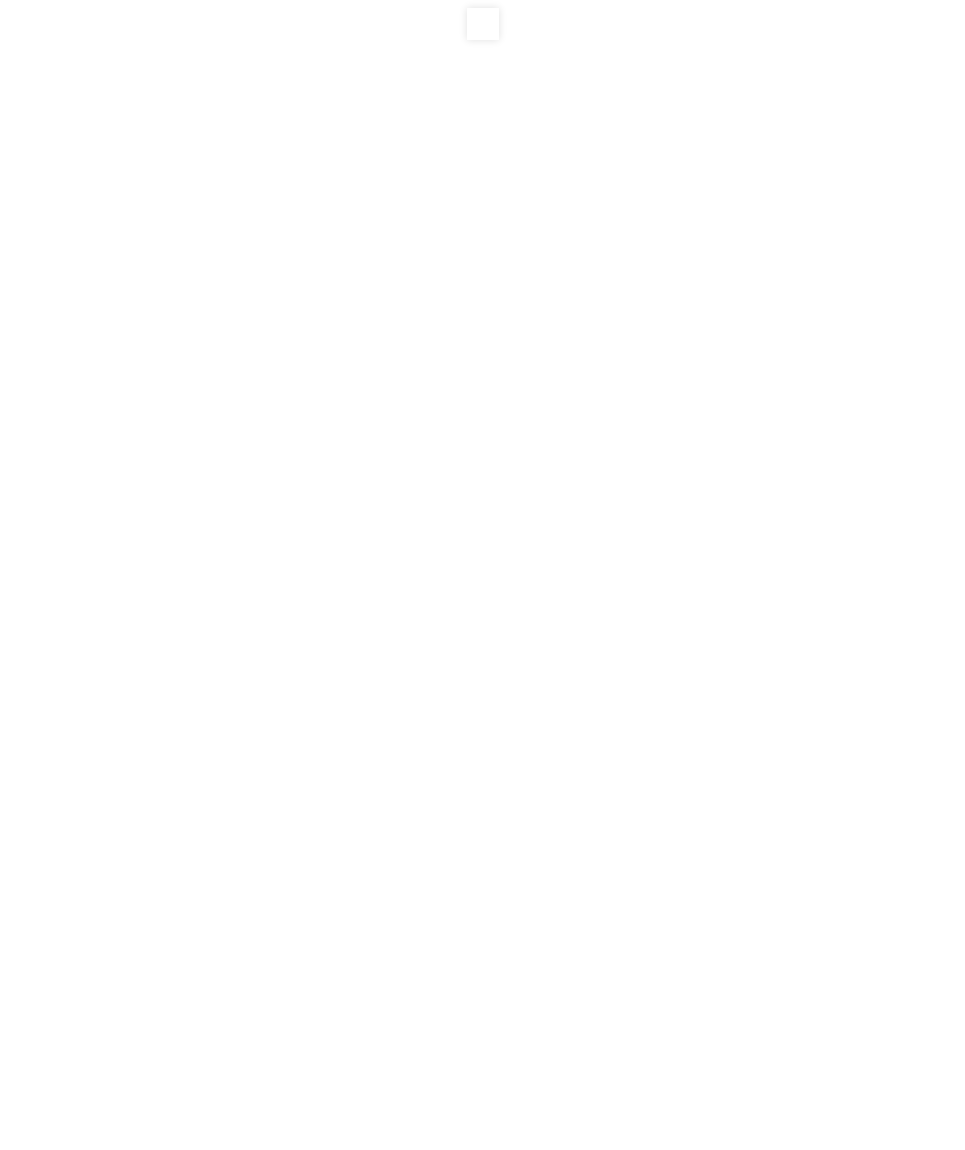
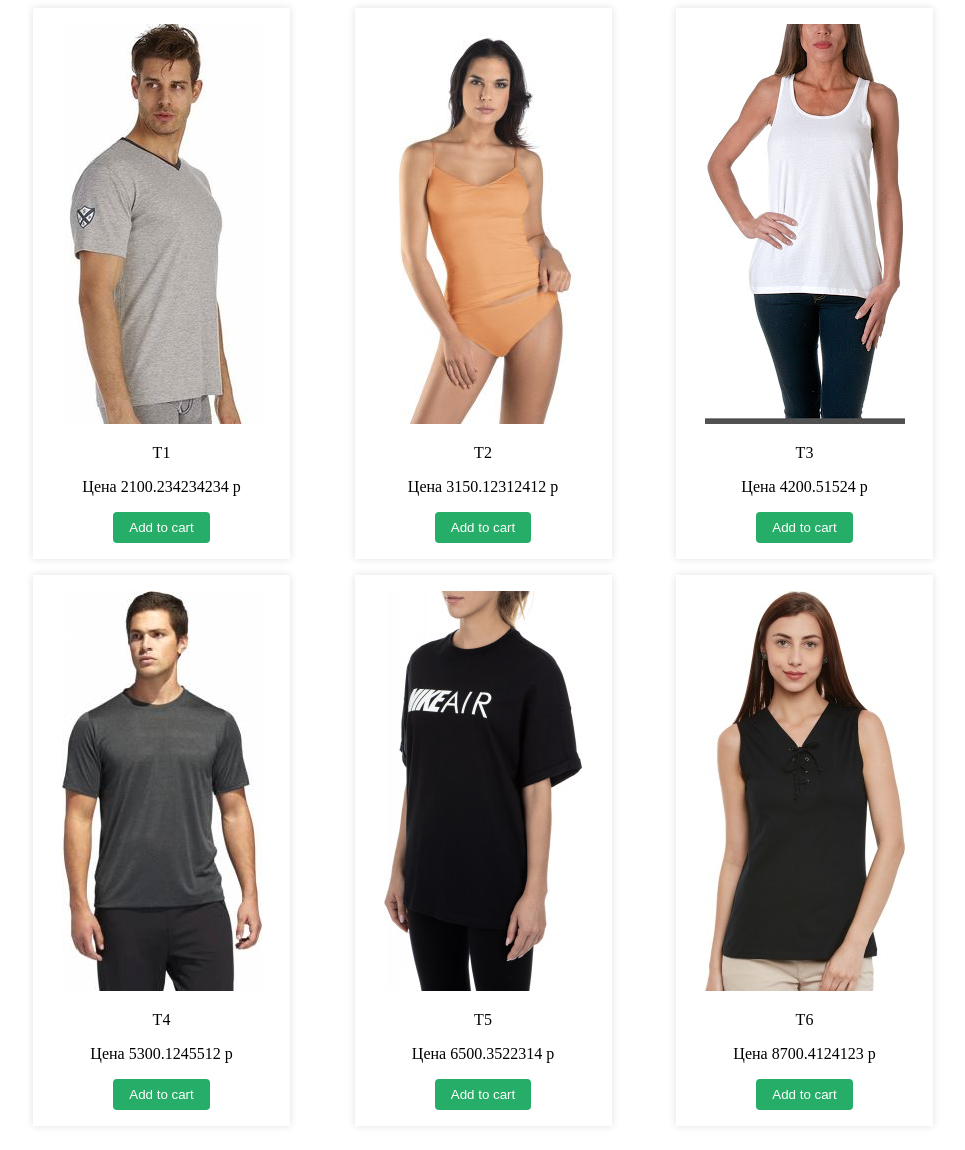
Before and after one commit to Pavel-Vinogradov/online_shop, a Vue app: page / in a window 1280 px wide. Shown: the whole page, without its empty margins (157-1122 px from the left). Before the commit the page ends 800 px from the top, so only its background shows below. Built offline with nearby package versions, Linux system fonts and the light colour scheme.

Commit message:
create item__catalog

```diff
--- a/src/App.vue
+++ b/src/App.vue
@@ -1,5 +1,6 @@
 <template>
   <div id="app">
+
 <v-main-wrap/>
   </div>
 </template>
--- a/src/assets/style/style.scss
+++ b/src/assets/style/style.scss
@@ -29,6 +29,7 @@
   box-shadow: 0 0 8px 0 #e0e0e0;
   padding: $padding*2;
   margin-bottom: $margin*2;
+  text-align: center;
   &__image {
     width: 100px;
   }
--- a/src/components/v-catalog-item.vue
+++ b/src/components/v-catalog-item.vue
@@ -1,9 +1,16 @@
 <template>
-<div class="v-catalog-item"></div>
+<div class="v-catalog-item">
+  <img :src="require('../assets/img/'+item.image)"
+       :alt="item.image">
+  <p> {{item.article}}</p>
+  <p> Цена {{item.price}} р</p>
+  <button class="btn">Add to cart</button>
+</div>
 </template>
 
 <script>
 export default {
-name: "v-catalog-item"
+name: "v-catalog-item",
+  props:{item:Object},
 }
 </script>
--- a/src/components/v-catalog.vue
+++ b/src/components/v-catalog.vue
@@ -1,6 +1,7 @@
 <template>
 <div class="v-catalog__list">
-<v-catalog-item/>
+<v-catalog-item
+ v-for="item in products" v-bind:key="item.article" v-bind:item="item"/>
 </div>
 </template>
 
@@ -8,6 +9,60 @@
 import VCatalogItem from "@/components/v-catalog-item";
 export default {
 name: "v-catalog",
-  components: {VCatalogItem}
+  components: {VCatalogItem},
+  data(){
+  return{
+    products: [
+      {
+        "image": "1.jpg",
+        "name": "T-shirt 1",
+        "price": 2100.234234234,
+        "article": "T1",
+        "available": true,
+        "category": "Мужские"
+      },
+      {
+        "image": "2.jpg",
+        "name": "T-shirt 2",
+        "price": 3150.12312412,
+        "article": "T2",
+        "available": true,
+        "category": "Женские"
+      },
+      {
+        "image": "3.jpg",
+        "name": "T-shirt 3",
+        "price": 4200.51524,
+        "article": "T3",
+        "available": false,
+        "category": "Женские"
+      },
+      {
+        "image": "4.jpg",
+        "name": "T-shirt 4",
+        "price": 5300.1245512,
+        "article": "T4",
+        "available": true,
+        "category": "Мужские"
+      },
+      {
+        "image": "5.jpg",
+        "name": "T-shirt 5",
+        "price": 6500.3522314,
+        "article": "T5",
+        "available": false,
+        "category": "Женские"
+      },
+      {
+        "image": "6.jpeg",
+        "name": "T-shirt 6",
+        "price": 8700.4124123,
+        "article": "T6",
+        "available": true,
+        "category": "Женские"
+      }
+    ]
+  }
+  }
 }
 </script>
```
